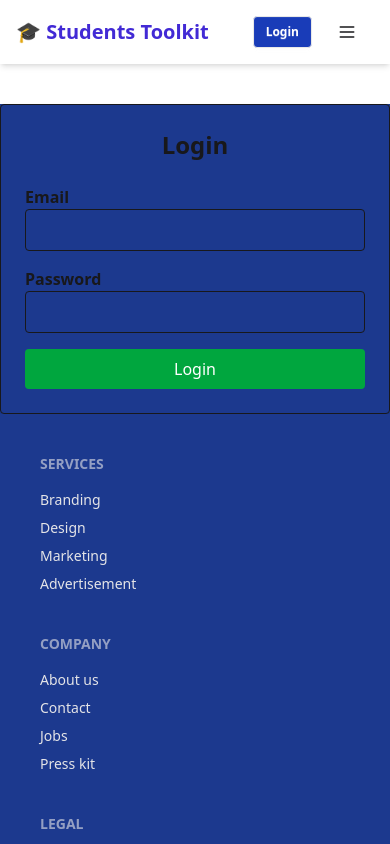
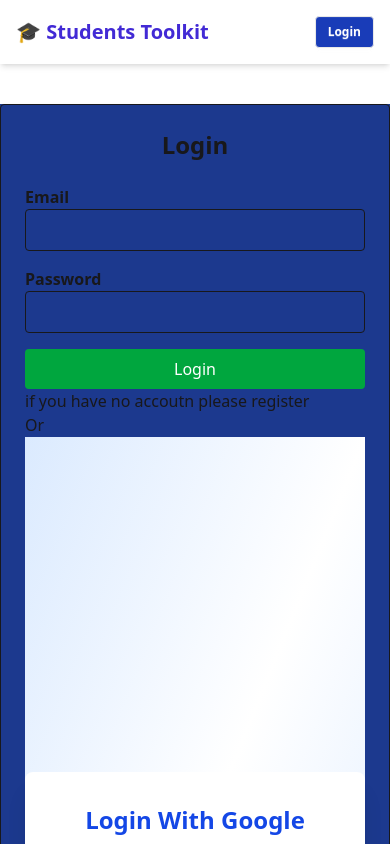
Before and after one commit to abdulalim1010/students-control-client-repo, a React (Vite) app: page /login in a window 390 px wide. Shown: the top 844 px of the page. Built offline with nearby package versions, Linux system fonts and the light colour scheme; no server answers.

Commit message:
add to the data

```diff
--- a/src/componensts/Navbar.jsx
+++ b/src/componensts/Navbar.jsx
@@ -1,18 +1,17 @@
-import React from "react";
-import { NavLink } from "react-router-dom";
+import React, { useContext } from "react";
 import { Link } from "react-router-dom";
+import UseAuth from "../pages/login/UseAuth";
+
 
 const Navbar = () => {
+  const { user, logOut } =UseAuth()
+
   return (
     <div className="navbar flex justify-between bg-base-100 shadow-md px-4">
-      {/* Logo */}
       <div className="flex-1">
-        <Link to="/" className="text-xl font-bold text-primary">
-          🎓 Students Toolkit
-        </Link>
+        <Link to="/" className="text-xl font-bold text-primary">🎓 Students Toolkit</Link>
       </div>
 
-      {/* Centered Links */}
       <div className="hidden lg:flex flex-1 justify-center">
         <ul className="menu menu-horizontal px-1">
           <li><Link to="/">Home</Link></li>
@@ -22,44 +21,22 @@ const Navbar = () => {
         </ul>
       </div>
 
-      {/* Join Button */}
       <div className="flex-none">
-       <Link
+        {user ? (
+          <button
+            onClick={logOut}
+            className="btn btn-sm bg-red-600 text-white font-semibold hover:bg-red-700"
+          >
+            Logout
+          </button>
+        ) : (
+          <Link
             to="/login"
             className="btn btn-sm bg-blue-800 text-white font-semibold hover:bg-blue-700"
           >
             Login
           </Link>
-      </div>
-
-      {/* Mobile Hamburger */}
-      <div className="flex-none lg:hidden ml-2">
-        <div className="dropdown dropdown-end">
-          <div tabIndex={0} className="btn btn-ghost">
-            <svg
-              xmlns="http://www.w3.org/2000/svg"
-              className="h-5 w-5"
-              fill="none"
-              viewBox="0 0 24 24"
-              stroke="currentColor"
-            >
-              <path strokeLinecap="round" strokeLinejoin="round" strokeWidth="2"
-                d="M4 6h16M4 12h16M4 18h16" />
-            </svg>
-          </div>
-          <ul tabIndex={0} className="menu menu-sm dropdown-content mt-3 p-2 shadow bg-base-100 rounded-box w-52">
-            <li><Link to="/">Home</Link></li>
-            <li><Link to="/tools">Tools</Link></li>
-            <li><Link to="/about">About</Link></li>
-            <li><Link to="/contact">Contact</Link></li>
-            <Link
-            to="/login"
-            className="btn btn-sm bg-blue-800 text-white font-semibold hover:bg-blue-700"
-          >
-            Login
-          </Link>
-          </ul>
-        </div>
+        )}
       </div>
     </div>
   );
--- a/src/pages/login/Login.jsx
+++ b/src/pages/login/Login.jsx
@@ -2,6 +2,8 @@ import React, { useContext } from "react";
 import { useForm } from "react-hook-form";
 import { Authcontext } from "./authcotext/Authcontext";
 import saveUserToDB from "../../datauser/saveUserToDB";
+import { Link } from "react-router";
+import SocialLogin from "./SocialLogin";
 
 
 const Login = () => {
@@ -67,6 +69,12 @@ const onSubmit = async (data) => {
           Login
         </button>
       </form>
+      <div><Link to="/register">if you have no accoutn please register</Link></div>
+
+      <div>
+        <h1>Or</h1>
+        <SocialLogin/>
+      </div>
     </div>
   );
 };
```
